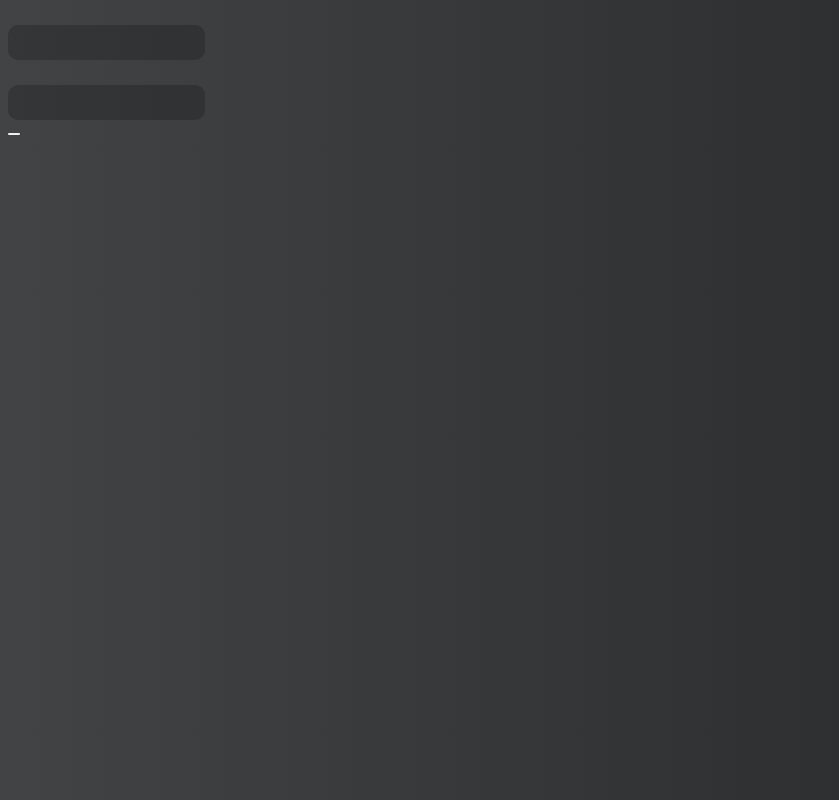
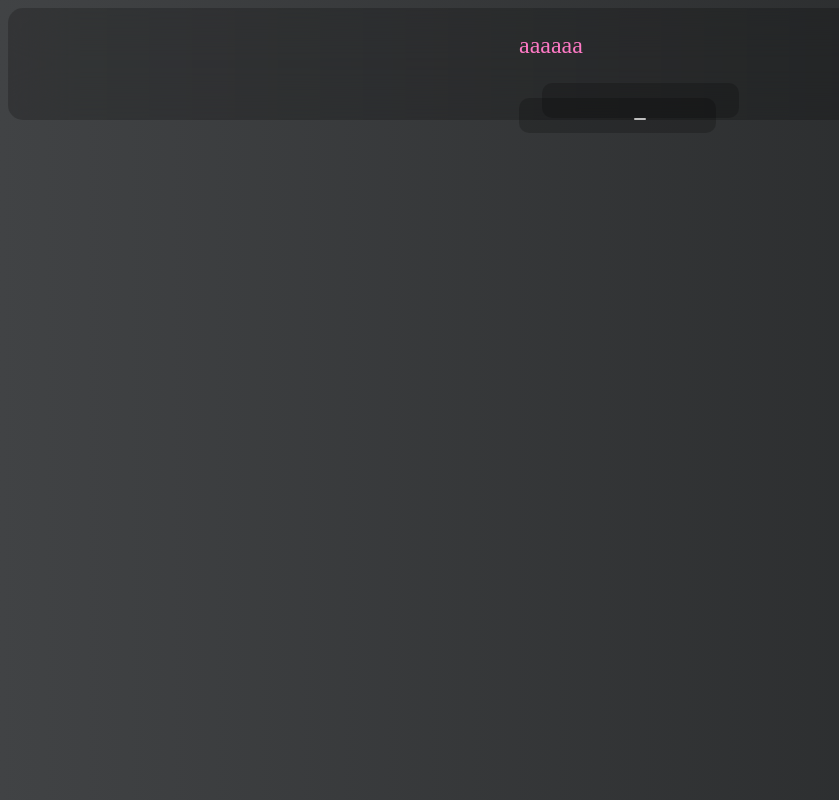
Before and after one commit to HikaruKawano/ReactComponents, a React (Vite) app: page / in a window 1280 px wide. Shown: the whole page, without its empty margins (0-839 px from the left). Built offline with nearby package versions, Linux system fonts and the light colour scheme.

Commit message:
funciona

```diff
--- a/src/App.tsx
+++ b/src/App.tsx
@@ -1,14 +1,21 @@
-import { AuthenticationOrganisme } from "./components/Organism"
-
+import { AuthenticationOrganisme } from "./components/Organism";
+import { MoleculeInput } from "./components/molecule";
+import LoginTemplate from "./components/template/Login";
 
 function App() {
-
-
   return (
-    <AuthenticationOrganisme>
-
-    </AuthenticationOrganisme>
-  )
+    <LoginTemplate
+      LabelStyle={{ height: "50px" }}
+      InputStyle={{}}
+      ContainerStyle={{}}
+    >
+      <p>sdadad</p>
+      <MoleculeInput InputProps={{}} LabelProps={{}}>
+        <p>aaaaaa</p>
+      </MoleculeInput>
+      <p>asdada</p>
+    </LoginTemplate>
+  );
 }
 
-export default App
+export default App;
--- a/src/components/Organism/authentication/index.tsx
+++ b/src/components/Organism/authentication/index.tsx
@@ -1,27 +1,97 @@
-import React from "react";
+import React, { useState } from "react";
 import { MoleculeInput } from "../../molecule";
 import { Button } from "../../atom";
 
-interface props{
-  children:  string | string[] | JSX.Element | React.ReactElement;
-  placeholder? : string;
+
+
+
+
+interface props {
+  children: string[] | JSX.Element[] | React.ReactElement[];
+
+  LabelProps: {
+
+
+    placeholder?: string;
+    height?: string;
+    display?: "flex" | "none" | "block" | "inline";
+    color?: string;
+    padding?: string;
+    className?: string;
+    fontSize?: string;
+    margin?: string;
+    textAlign?: string;
+
+  };
+
+  InputProps: {
+    inputtype?: string;
+    width?: string;
+    height?: string;
+    placeholder?: string;
+    name?: string;
+    id?: string;
+  };
 }
 
-const AuthenticationOrganisme: React.FC<props> = ({
-    children,
-    placeholder
-}) => {
+
+
+
+const AuthenticationOrganisme: React.FC<props> = ({  LabelProps, InputProps, children }) => {
+
+  const [useChildren, setChildren] = useState<(string | JSX.Element)[] | undefined>();
+
+
+    children.forEach((child, index) => {
+      // Verifique se o elemento JSX possui propriedades
+      if (React.isValidElement(child)) {
+        // Acesse as propriedades usando child.props
+        const childProps = child.props;
+        console.log(childProps); // Exemplo de acesso às props do elemento
+
+      }
+    });
+
+
+
+
+
+
+
+
   return (
     <>
-            <MoleculeInput placeholder={placeholder}>
-                {children}
+
+
+      <MoleculeInput
+        LabelProps={{
+          height: LabelProps.height,
+          color: LabelProps.color,
+          padding: LabelProps.padding,
+          display: LabelProps.display,
+          fontSize: LabelProps.fontSize,
+          margin: LabelProps.margin,
+          placeholder: LabelProps.placeholder,
+          textAlign: LabelProps.placeholder,
+
+        }}
+
+        InputProps={{
+          height: InputProps.height,
+          id: InputProps.id,
+          inputtype: InputProps.inputtype,
+          name: InputProps.name,
+          width: InputProps.width,
+        }}
+      >
+        {children[1]}
       </MoleculeInput>
-            <MoleculeInput placeholder={placeholder}>
-                {children}
-            </MoleculeInput>
+
+      {useChildren}
+
       <Button></Button>
     </>
   );
-}
+};
 
 export default AuthenticationOrganisme;
--- a/src/components/atom/input/index.tsx
+++ b/src/components/atom/input/index.tsx
@@ -1,27 +1,36 @@
 import React from "react";
-import { StyleInput, StyledInputContainer} from "./style";
+import { StyleInput, StyledInputContainer } from "./style";
 
-interface props {
+export interface InputProps {
   inputtype?: string;
   width?: string;
   height?: string;
   placeholder?: string;
-
+  name?: string;
+  id?: string;
 }
 
-const Input: React.FC<props> = ({placeholder}) => {
+const Input: React.FC<InputProps> = ({
+  placeholder,
+  height,
+  inputtype,
+  width,
+  name,
+  id,
+}) => {
   return (
     <>
       <StyledInputContainer className="field">
         <StyleInput
-          type="input"
+          type={inputtype}
           className="form__field inputSimple"
-          placeholder={ placeholder }
-          name="name"
-          id="name"
+          placeholder={placeholder}
+          name={name}
+          id={id}
           required
+          height={height}
+          width={width}
         />
-
       </StyledInputContainer>
     </>
   );
--- a/src/components/atom/input/style.ts
+++ b/src/components/atom/input/style.ts
@@ -10,7 +10,8 @@ export const StyledInputContainer = styled.div<props>`
     position: relative;
     padding: 15px 0 0;
     margin-top: 10px;
-    width: 50%;
+    width: ${(props) => props.width};
+    height: ${(props) => props.height};
 
 `;
 
@@ -23,6 +24,8 @@ export const StyleInput = styled.input<props>`
         outline: 1px gray;
         color : gray;
         border: none;
+        width: ${(props) => props.width};
+        height: ${(props) => props.height};
 
         &:focus{
             animation: focus 1s ease;
--- a/src/components/atom/label/index.tsx
+++ b/src/components/atom/label/index.tsx
@@ -1,8 +1,10 @@
+
+
 import { TextStyle } from "./style";
 import './style.css'
 
-interface props {
-  children: string | string[] | JSX.Element | React.ReactElement;
+export interface LabelProps {
+  children: string | JSX.Element | React.ReactElement ;
   color?: string;
   padding?: string;
   className?: string;
@@ -10,9 +12,12 @@ interface props {
   margin?: string;
   display?: string;
   textAlign?: string;
+  height?: string;
 }
 
-const Label: React.FC<props> = ({
+
+
+const Label: React.FC<LabelProps> = ({
   children,
   color,
   padding,
@@ -21,6 +26,8 @@ const Label: React.FC<props> = ({
   margin,
   display,
   textAlign,
+  height,
+
 }) => {
   return (
     <TextStyle
@@ -31,6 +38,7 @@ const Label: React.FC<props> = ({
       margin={margin}
       display={display}
       textAlign={textAlign}
+      height={height}
     >
       {children}
     </TextStyle>
--- a/src/components/atom/label/style.ts
+++ b/src/components/atom/label/style.ts
@@ -8,6 +8,7 @@ interface props {
     margin?: string;
     display?: string;
     textAlign?: string;
+    height?: string;
 }
 
 export const TextStyle = styled.label<props>`
@@ -17,6 +18,7 @@ export const TextStyle = styled.label<props>`
     text-align:${(props) => props.textAlign || 'justify'} ;
     padding: ${(props) => props.padding};
     display: ${(props) => props.display || 'block'} ;
+    height: ${(props) => props.height};
 
     @media screen and (max-width: 990px) {
         display: block;
--- a/src/components/molecule/MoleculeInput/index.tsx
+++ b/src/components/molecule/MoleculeInput/index.tsx
@@ -1,19 +1,61 @@
 import React from "react";
 import { Input, Label } from "../../atom";
 
+
 interface props {
-    children:  string | string[] | JSX.Element | React.ReactElement;
-    placeholder?: string
+  children: string | JSX.Element | React.ReactElement ;
+
+  LabelProps: {
+    LabelText?: string;
+    placeholder?: string;
+    height?: string;
+    display?: "flex" | "none" | "block" | "inline";
+    color?: string;
+    padding?: string;
+    className?: string;
+    fontSize?: string;
+    margin?: string;
+    textAlign?: string;
+  };
+
+  InputProps: {
+    inputtype?: string;
+    width?: string;
+    height?: string;
+    placeholder?: string;
+    name?: string;
+    id?: string;
+  };
 }
 
 const MoleculeInput: React.FC<props> = ({
-    children,
-    placeholder,
+  LabelProps,
+  InputProps,
+  children,
 }) => {
   return (
     <>
-      <Label>{children}</Label>
-      <Input placeholder={placeholder}></Input>
+      <Label
+        height={LabelProps.height}
+        color={LabelProps.color}
+        padding={LabelProps.padding}
+        className={LabelProps.className}
+        fontSize={LabelProps.fontSize}
+        margin={LabelProps.margin}
+        display={LabelProps.display}
+        textAlign={LabelProps.textAlign}
+      >
+       {children}
+
+      </Label>
+      <Input
+        height={InputProps.height}
+        id={InputProps.id}
+        name={InputProps.name}
+        inputtype={InputProps.inputtype}
+        placeholder={InputProps.placeholder}
+        width={InputProps.width}
+      ></Input>
     </>
   );
 };
--- a/src/components/molecule/index.ts
+++ b/src/components/molecule/index.ts
@@ -10,4 +10,4 @@ import MoleculeInput from "./MoleculeInput";
 
 
 
-export {MoleculeInput};
+export {MoleculeInput}
--- /dev/null
+++ b/src/components/template/Login/index.tsx
@@ -0,0 +1,84 @@
+import React from "react";
+import { AuthenticationOrganisme } from "../../Organism";
+import { Container } from "../../atom";
+
+
+interface props {
+  children: string[] | JSX.Element[] | React.ReactElement[];
+
+  LabelStyle: {
+    placeholder?: string;
+    height?: string;
+    display?: "flex" | "none" | "block" | "inline";
+    color?: string;
+    padding?: string;
+    className?: string;
+    fontSize?: string;
+    margin?: string;
+    textAlign?: string;
+  };
+
+  InputStyle: {
+    inputtype?: string;
+    width?: string;
+    height?: string;
+    placeholder?: string;
+    name?: string;
+    id?: string;
+  };
+
+  ContainerStyle: {
+    flexBasis?: string;
+    padding?: string;
+    background?: string;
+    width?: string;
+    height?: string;
+    display?: string;
+    align?: string;
+    justify?: string;
+    flexDirection?: string;
+    borderRadius?: string;
+    margin?: string;
+    opacity?: string;
+
+    resMargin?: string;
+    resWidth?: string;
+    resHeight?: string;
+    resPadding?: string;
+    resAlign?: string;
+    resJustify?: string;
+    resFlexDirection?: string;
+    resDisplay?: string;
+  };
+}
+
+const LoginTemplate: React.FC<props> = ({ children, LabelStyle , InputStyle }) => {
+  return (
+    <Container>
+      <AuthenticationOrganisme
+        LabelProps={{
+          height: LabelStyle.height,
+          color: LabelStyle.color,
+          padding: LabelStyle.padding,
+          display: LabelStyle.display,
+          fontSize: LabelStyle.fontSize,
+          margin: LabelStyle.margin,
+          placeholder: LabelStyle.placeholder,
+          textAlign: LabelStyle.placeholder,
+        }}
+        InputProps={{
+          height: InputStyle.height,
+          id: InputStyle.id,
+          inputtype: InputStyle.inputtype,
+          name: InputStyle.name,
+          width: InputStyle.width,
+        }}
+
+      >
+       {children}
+      </AuthenticationOrganisme>
+    </Container>
+  );
+};
+
+export default LoginTemplate;
```
Also changed, not shown: src/components/atom/interface.ts (added, +19 -0 lines). Lines whose indentation alone changed are shown as unchanged.
